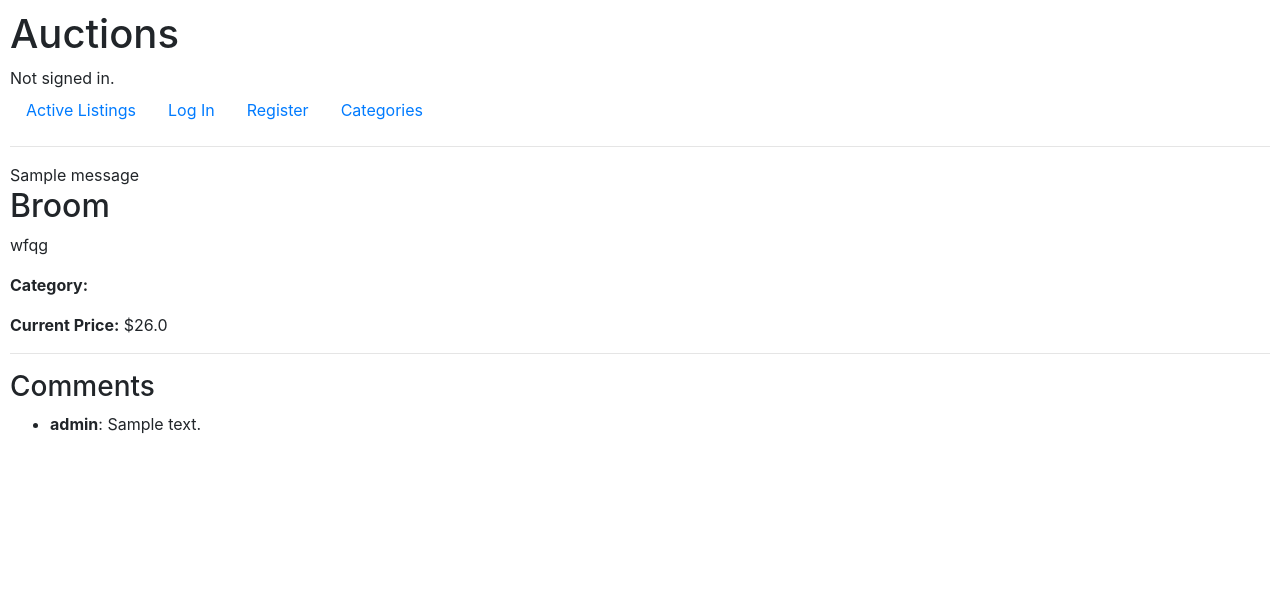
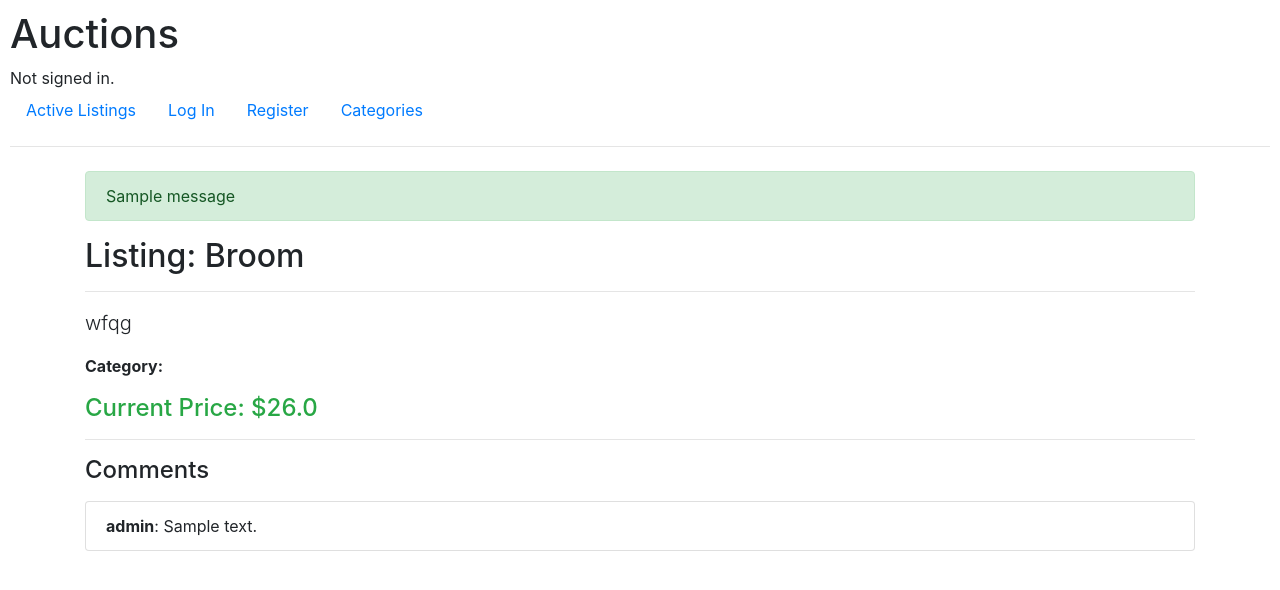
Before and after one commit to xavieralves16/Commerce, a Django app: page /listing/1 in a window 1280 px wide. Shown: the top 590 px of the page. Run offline with Django 3.2, Linux system fonts and the light colour scheme; data comes from the database, SQL or seed files in the repository; tables that the repository leaves empty hold one stand-in row (values such as "Sample post"); one stand-in notice (Sample message) is shown; some libraries are stand-ins or nearby versions.

Commit message:
Better presentation in listing.html

```diff
--- a/auctions/templates/auctions/listing.html
+++ b/auctions/templates/auctions/listing.html
@@ -1,31 +1,40 @@
 {% extends "auctions/layout.html" %}
 
 {% block body %}
+<div class="container mt-4">
+
   {% if messages %}
-    <div class="messages">
+    <div class="mb-3">
       {% for message in messages %}
-        <div class="message {{ message.tags }}">
-          {{ message }}
-        </div>
+        <div class="alert alert-{{ message.tags }}">{{ message }}</div>
       {% endfor %}
     </div>
   {% endif %}
-<h2>{{listing.title}}</h2>
+
+  <h2 class="mb-3">Listing: {{ listing.title }}</h2>
+  <hr>
 
   {% if listing.image_url %}
-  <img src="{{ listing.image_url }}" alt="{{ listing.title }}" width="300">
+    <div class="text-center mb-4">
+      <img src="{{ listing.image_url }}"
+           alt="{{ listing.title }}"
+           class="img-fluid bg-light border rounded"
+           style="max-height: 300px; object-fit: contain; padding: 10px;">
+    </div>
   {% endif %}
 
-<p>{{ listing.description }}</p>
+  <div class="mb-3">
+    <p class="lead">{{ listing.description }}</p>
     <p><strong>Category:</strong> {{ listing.category }}</p>
-<p><strong>Current Price:</strong> ${{ current_price }}</p>
+    <h4 class="text-success">Current Price: ${{ current_price }}</h4>
+  </div>
 
   {% if listing.is_active %}
     {% if user.is_authenticated %}
-
+      <div class="d-flex flex-wrap gap-2 mb-3">
         <form method="post">
           {% csrf_token %}
-      <button type="submit" name="watchlist">
+          <button type="submit" name="watchlist" class="btn btn-outline-secondary">
             {% if in_watchlist %}
               Remove from Watchlist
             {% else %}
@@ -34,44 +43,51 @@
           </button>
         </form>
 
-    <form method="post">
+        <form method="post" class="d-flex gap-2">
           {% csrf_token %}
-      <input type="number" step="0.01" name="bid_amount" placeholder="Your bid">
-      <button type="submit" name="bid">Place Bid</button>
+          <input type="number" step="0.01" name="bid_amount"
+                 placeholder="Your bid"
+                 class="form-control" style="width: 150px;">
+          <button type="submit" name="bid" class="btn btn-primary">Place Bid</button>
+        </form>
+      </div>
+
+      {% if user == listing.owner %}
+        <form method="post" class="mt-2">
+          {% csrf_token %}
+          <button type="submit" name="close" class="btn btn-danger">Close Auction</button>
         </form>
       {% endif %}
-
-  {% if user == listing.owner %}
-    <form method="post">
-      {% csrf_token %}
-      <button type="submit" name="close">Close Auction</button>
-    </form>
     {% endif %}
-
   {% else %}
-  <h3>This auction is closed.</h3>
+    <div class="alert alert-warning mt-3">
+      <h5>This auction is closed.</h5>
       {% if listing.winner == user %}
-    <p>You won this auction!</p>
+        <p class="mb-0 text-success fw-bold">You won this auction!</p>
       {% endif %}
+    </div>
   {% endif %}
 
   <hr>
+  <h4 class="mb-3">Comments</h4>
 
-<h3>Comments</h3>
-<ul>
+  <ul class="list-group mb-3">
     {% for comment in comments %}
-    <li><strong>{{ comment.commenter.username }}</strong>: {{ comment.content }}</li>
+      <li class="list-group-item">
+        <strong>{{ comment.commenter.username }}</strong>: {{ comment.content }}
+      </li>
     {% empty %}
-    <li>No comments yet.</li>
+      <li class="list-group-item text-muted">No comments yet.</li>
     {% endfor %}
   </ul>
 
   {% if user.is_authenticated %}
-  <form method="post">
+    <form method="post" class="mb-4">
       {% csrf_token %}
-    <textarea name="comment_content" placeholder="Add a comment"></textarea>
-    <button type="submit" name="comment">Post</button>
+      <textarea name="comment_content" class="form-control mb-2"
+                placeholder="Add a comment"></textarea>
+      <button type="submit" name="comment" class="btn btn-success">Post</button>
     </form>
   {% endif %}
-
+</div>
 {% endblock %}
```
Lines whose indentation alone changed are shown as unchanged.
